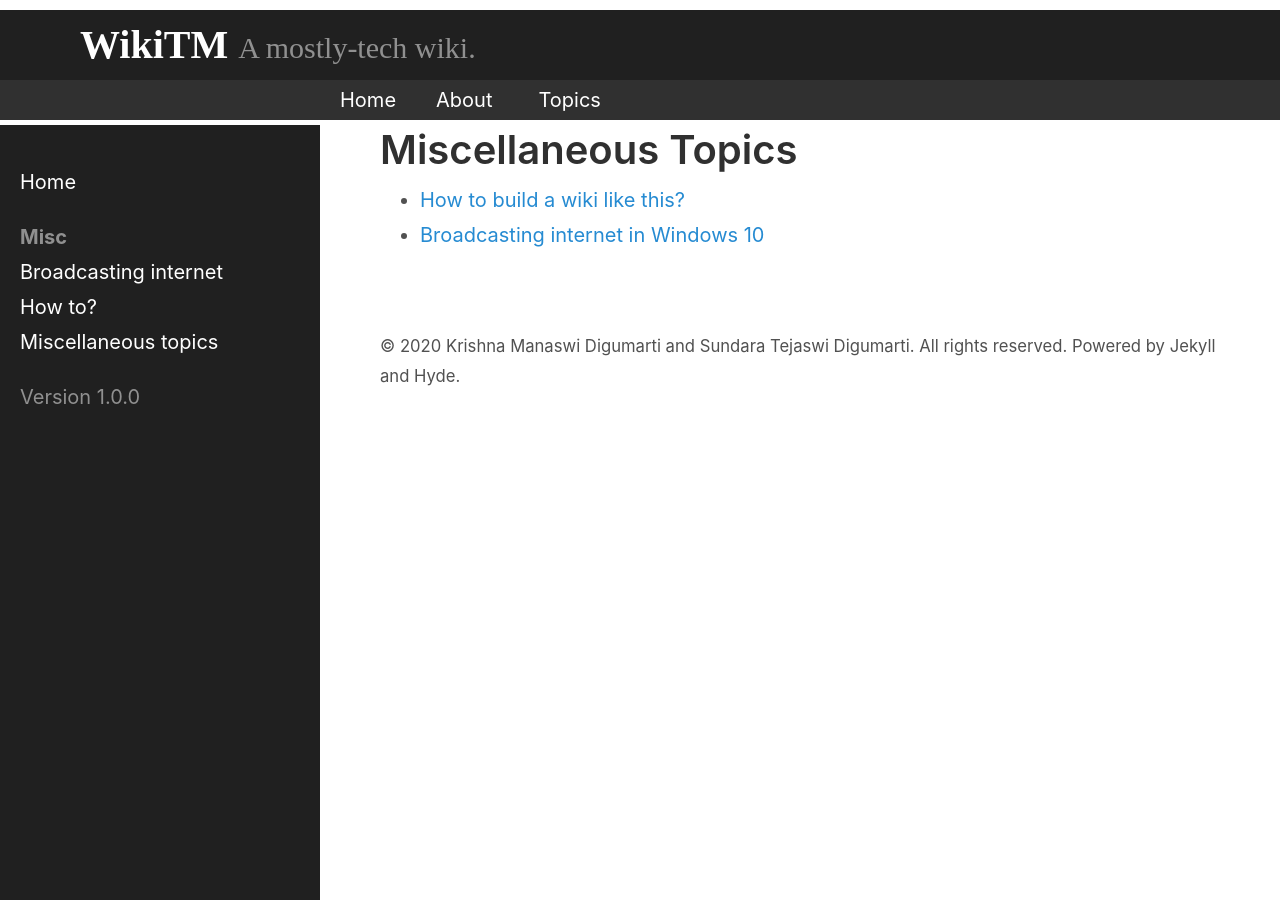
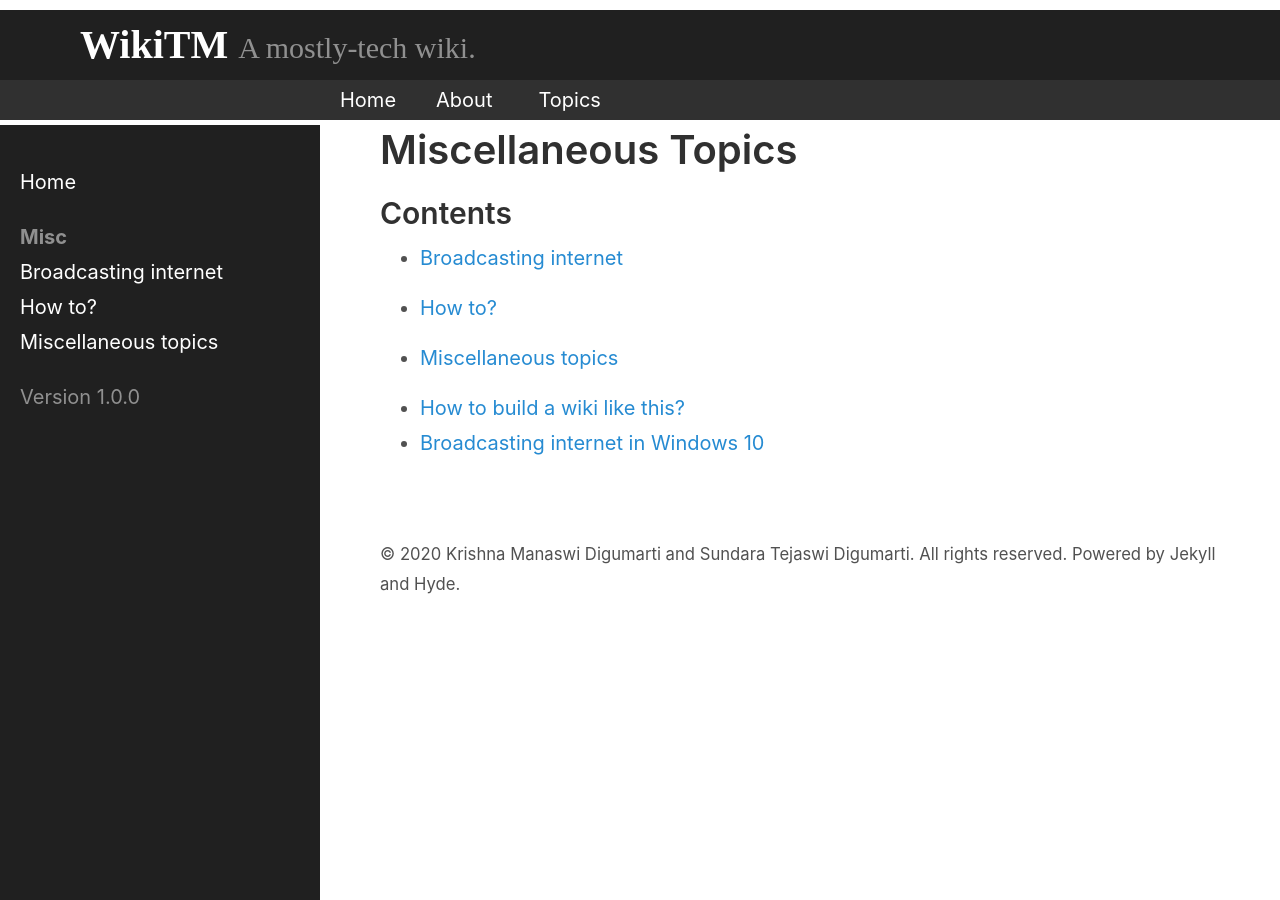
Before and after one commit to tejaswid/wikitm, a Jekyll site: the page built from topics/_misc/index.md, in a window 1280 px wide. Built offline with Jekyll 4.4.1, drawn with Linux system fonts in a browser that asks for light colours.

Commit message:
Trying some link automation

```diff
--- a/topics/_misc/index.md
+++ b/topics/_misc/index.md
@@ -3,5 +3,16 @@ title: Miscellaneous Topics
 layout: page
 ---
 
+## Contents
+
+{% for coll in site.collections %}
+{% if page.url contains coll.label %}
+
+{% for file in site[coll.label] %}
+- [{{ file.title | capitalize }}]({{site.baseurl | append:file.url }})
+{% endfor %}
+{% endif %}
+
+{% endfor %}
 - [How to build a wiki like this?](/misc/howTo/)
 - [Broadcasting internet in Windows 10](/misc/broadcastingInternet/)
```
